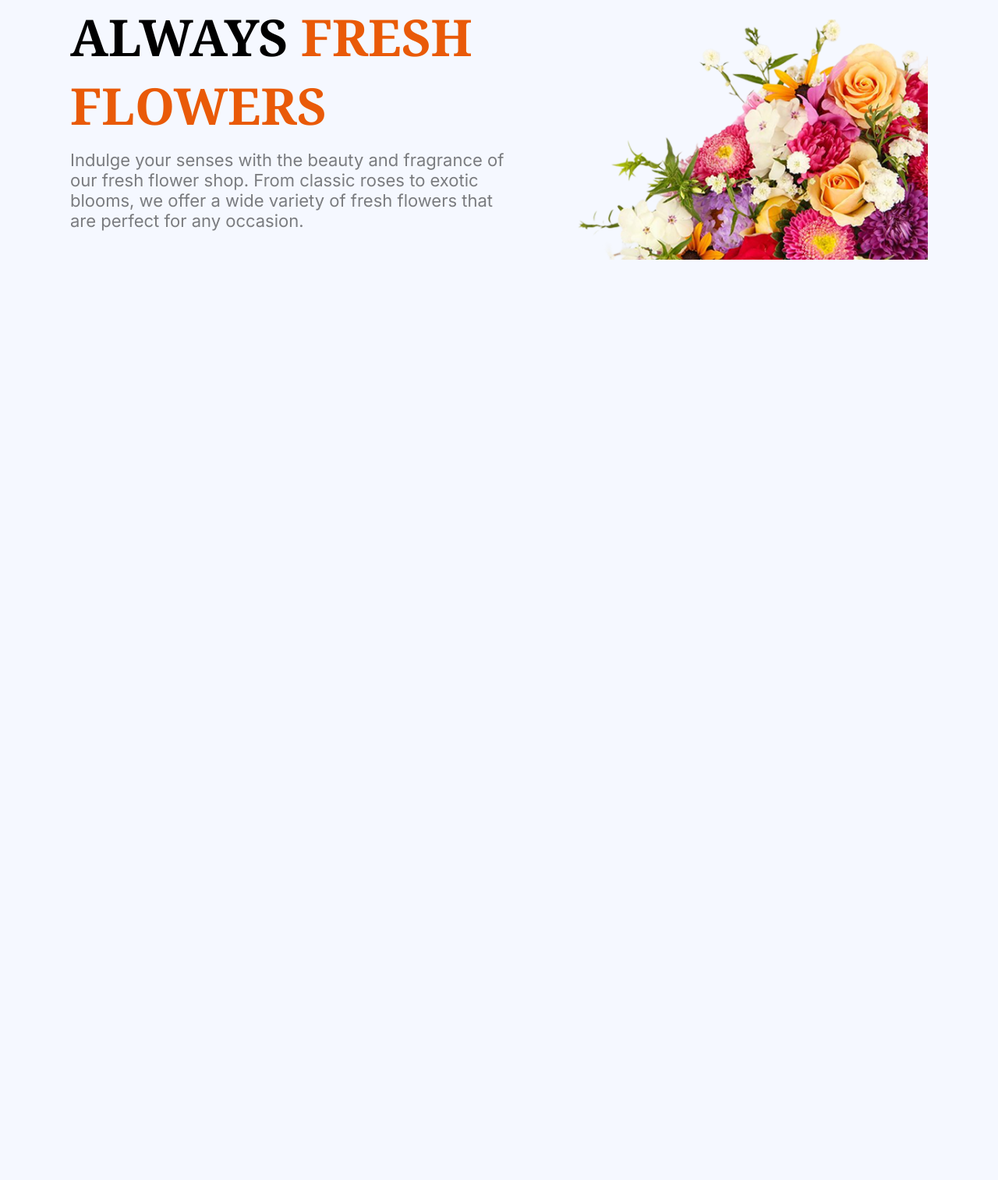
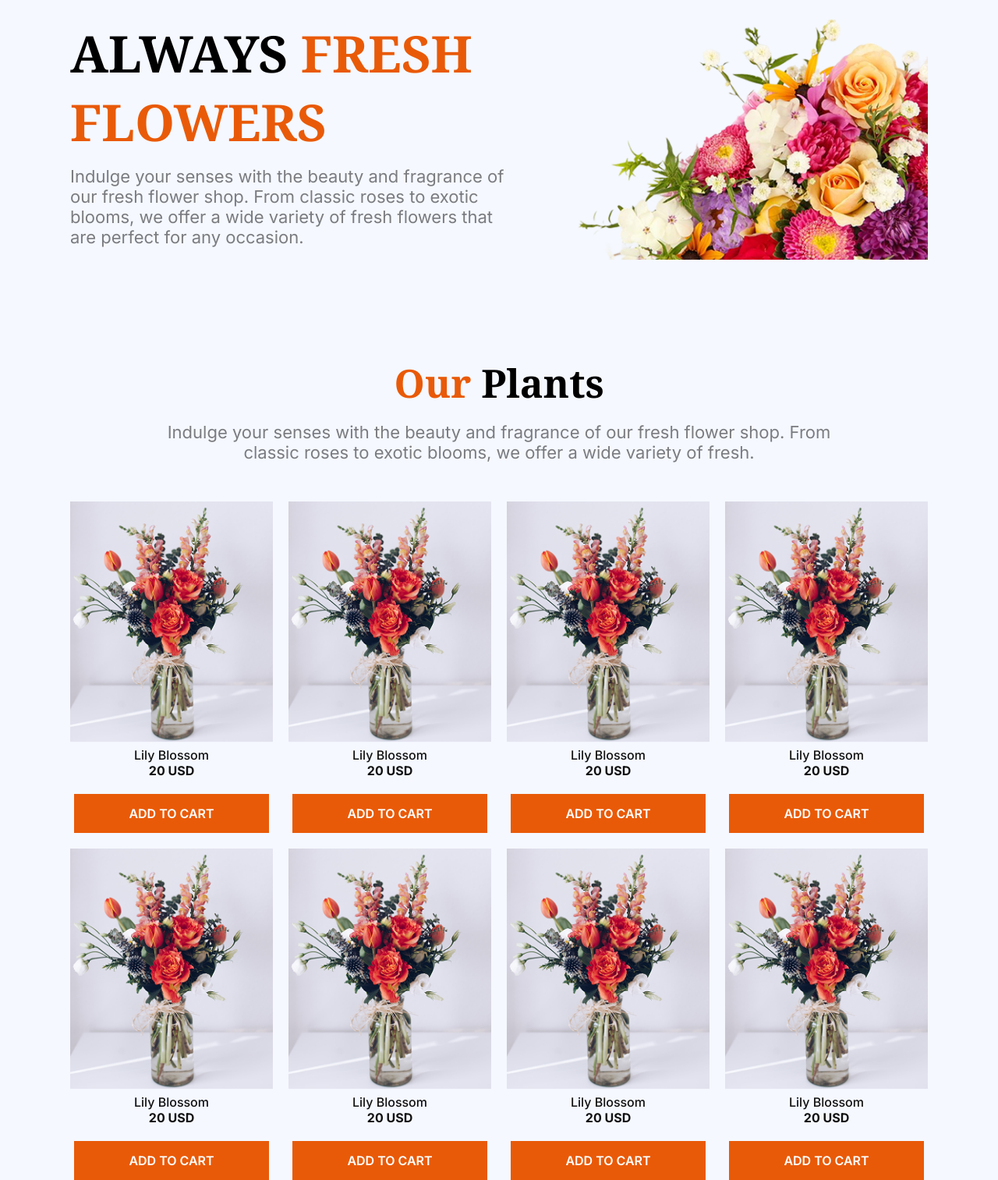
Before and after one commit to aboutamirhamza/flower-project, a plain HTML site: page index.html in a window 1280 px wide. Shown: the part 346-1859 px from the top of the page at 78% size. Before the commit the page ends 803 px from the top, so only its background shows below. Drawn offline with Linux system fonts and the light colour scheme.

Commit message:
Our Planets Section Complete With Resposive

```diff
--- a/css/style.css
+++ b/css/style.css
@@ -14,7 +14,7 @@ body {
 
 :root {
   --text-black: #000000;
-  --text-description: #rgba(0, 0, 0, 0.5);
+  --text-description: rgba(0, 0, 0, 0.5);
   --noto-serif: "Noto Serif", serif;
 }
 
@@ -25,6 +25,7 @@ ol {
 
 a {
   text-decoration: none;
+  display: inline-block;
 }
 
 img {
@@ -52,6 +53,36 @@ li {
 
 .d-flex {
   display: flex;
+}
+
+main section {
+  margin-top: 120px;
+}
+
+.section-head {
+  text-align: center;
+  max-width: 888px;
+  margin: 0 auto;
+}
+
+.section-title {
+  color: #e95a08;
+  font-size: 3.125rem;
+  font-weight: 700;
+  font-family: var(--noto-serif);
+}
+
+.section-title span {
+  color: var(--text-black);
+  font-size: 3.125rem;
+  font-weight: 700;
+  font-family: var(--noto-serif);
+}
+
+.section-description {
+  color: var(--text-description);
+  font-size: 1.375rem;
+  padding-top: 16px;
 }
 
 /* Common CSS End Here */
@@ -92,7 +123,12 @@ li {
 }
 
 .banner {
-  padding: 226px 0 120px 0;
+  padding: 226px 0 0 0;
+}
+
+.banner-main {
+  justify-content: space-between;
+  align-items: center;
 }
 
 .banner-content {
@@ -115,10 +151,50 @@ li {
 
 .banner-description {
   font-size: 1.375rem;
-  color: rgba(0, 0, 0, 0.5);
+  color: var(--text-description);
   padding-top: 13px;
 }
 /* Navbar CSS End Here */
+
+/* Our Planets CSS Start From Here */
+.card-main {
+  display: grid;
+  grid-template-columns: repeat(4, 1fr);
+  gap: 20px;
+  margin-top: 50px;
+}
+
+.card-items {
+  text-align: center;
+}
+
+.card-name {
+  font-weight: 500;
+  font-size: 1.375rem;
+  color: #111111;
+}
+
+.price {
+  font-weight: 700;
+  font-size: 1.375rem;
+  color: #111111;
+}
+
+.cart-btn {
+  padding: 20px 80px;
+  background: #e95a08;
+  color: #fff;
+  font-weight: 600;
+  font-size: 1rem;
+  transition: all linear 0.3s;
+  text-transform: uppercase;
+  margin-top: 20px;
+}
+
+.cart-btn:hover {
+  background: #111111;
+}
+/* Our Planets CSS End Here */
 
 /* Common CSS Start From Here */
 /* Common CSS End Here */
@@ -159,6 +235,28 @@ li {
     font-size: 1.5rem;
   }
   /* Navbar Responsive Ends */
+
+  /* Our Planets Responsive Start */
+  .our-planets {
+    padding: 0 20px;
+  }
+
+  .card-name {
+    font-size: 1rem;
+  }
+
+  .price {
+    font-size: 1rem;
+  }
+
+  .card-main {
+    grid-template-columns: repeat(2, 1fr);
+  }
+
+  .cart-btn {
+    padding: 15px 50px;
+  }
+  /* Our Planets Responsive Ends */
 }
 
 @media screen and (min-width: 577px) and (max-width: 768px) {
@@ -181,7 +279,6 @@ li {
   .banner-content {
     padding-top: 28px;
     text-align: center;
-    margin: 0 auto;
   }
 
   .banner-title {
@@ -191,12 +288,29 @@ li {
   .banner-title span {
     font-size: 1.5rem;
   }
+  /* Navbar Responsive Ends */
 
-  .banner-img {
-    max-width: 100%;
-    margin: 0 auto;
+  /* Our Planets Responsive Start */
+  .our-planets {
+    padding: 0 20px;
   }
-  /* Navbar Responsive Ends */
+
+  .card-name {
+    font-size: 1rem;
+  }
+
+  .price {
+    font-size: 1rem;
+  }
+
+  .card-main {
+    grid-template-columns: repeat(2, 1fr);
+  }
+
+  .cart-btn {
+    padding: 15px 50px;
+  }
+  /* Our Planets Responsive Ends */
 }
 
 @media screen and (min-width: 769px) and (max-width: 992px) {
@@ -219,7 +333,6 @@ li {
   .banner-content {
     padding-top: 28px;
     text-align: center;
-    margin: 0 auto;
   }
 
   .banner-title {
@@ -229,12 +342,29 @@ li {
   .banner-title span {
     font-size: 2.5rem;
   }
+  /* Navbar Responsive Ends */
 
-  .banner-img {
-    width: 80%;
-    margin: 0 auto;
+  /* Our Planets Responsive Start */
+  .our-planets {
+    padding: 0 20px;
   }
-  /* Navbar Responsive Ends */
+
+  .card-name {
+    font-size: 1rem;
+  }
+
+  .price {
+    font-size: 1rem;
+  }
+
+  .card-main {
+    grid-template-columns: repeat(3, 1fr);
+  }
+
+  .cart-btn {
+    padding: 15px 80px;
+  }
+  /* Our Planets Responsive Ends */
 }
 
 @media screen and (min-width: 993px) and (max-width: 1140px) {
@@ -243,6 +373,24 @@ li {
     padding: 0 20px;
   }
   /* Navbar Responsive Ends */
+
+  /* Our Planets Responsive Start */
+  .our-planets {
+    padding: 0 20px;
+  }
+
+  .card-name {
+    font-size: 1rem;
+  }
+
+  .price {
+    font-size: 1rem;
+  }
+
+  .cart-btn {
+    padding: 15px 50px;
+  }
+  /* Our Planets Responsive Ends */
 }
 
 @media screen and (min-width: 1141px) and (max-width: 1440px) {
@@ -251,6 +399,24 @@ li {
     padding: 0 20px;
   }
   /* Navbar Responsive Ends */
+
+  /* Our Planets Responsive Start */
+  .our-planets {
+    padding: 0 20px;
+  }
+
+  .card-name {
+    font-size: 1rem;
+  }
+
+  .price {
+    font-size: 1rem;
+  }
+
+  .cart-btn {
+    padding: 15px 70px;
+  }
+  /* Our Planets Responsive Ends */
 }
 
 /* Responsive CSS Style End Here */
--- a/index.html
+++ b/index.html
@@ -52,7 +52,68 @@
       </section>
     </header>
 
-    <main></main>
+    <main class="container">
+      <section class="our-planets">
+        <div class="section-head">
+          <h3 class="section-title">Our <span>Plants</span></h3>
+          <p class="section-description">
+            Indulge your senses with the beauty and fragrance of our fresh
+            flower shop. From classic roses to exotic blooms, we offer a wide
+            variety of fresh.
+          </p>
+        </div>
+        <div class="card-main d-flex">
+          <div class="card-items">
+            <img src="assets/sample-flower-image.png" alt="flower" />
+            <h3 class="card-name">Lily Blossom</h3>
+            <p class="price">20 USD</p>
+            <a href="#" class="cart-btn">ADD TO CART</a>
+          </div>
+          <div class="card-items">
+            <img src="assets/sample-flower-image.png" alt="flower" />
+            <h3 class="card-name">Lily Blossom</h3>
+            <p class="price">20 USD</p>
+            <a href="#" class="cart-btn">ADD TO CART</a>
+          </div>
+          <div class="card-items">
+            <img src="assets/sample-flower-image.png" alt="flower" />
+            <h3 class="card-name">Lily Blossom</h3>
+            <p class="price">20 USD</p>
+            <a href="#" class="cart-btn">ADD TO CART</a>
+          </div>
+          <div class="card-items">
+            <img src="assets/sample-flower-image.png" alt="flower" />
+            <h3 class="card-name">Lily Blossom</h3>
+            <p class="price">20 USD</p>
+            <a href="" class="cart-btn">ADD TO CART</a>
+          </div>
+          <div class="card-items">
+            <img src="assets/sample-flower-image.png" alt="flower" />
+            <h3 class="card-name">Lily Blossom</h3>
+            <p class="price">20 USD</p>
+            <a href="" class="cart-btn">ADD TO CART</a>
+          </div>
+          <div class="card-items">
+            <img src="assets/sample-flower-image.png" alt="flower" />
+            <h3 class="card-name">Lily Blossom</h3>
+            <p class="price">20 USD</p>
+            <a href="#" class="cart-btn">ADD TO CART</a>
+          </div>
+          <div class="card-items">
+            <img src="assets/sample-flower-image.png" alt="flower" />
+            <h3 class="card-name">Lily Blossom</h3>
+            <p class="price">20 USD</p>
+            <a href="#" class="cart-btn">ADD TO CART</a>
+          </div>
+          <div class="card-items">
+            <img src="assets/sample-flower-image.png" alt="flower" />
+            <h3 class="card-name">Lily Blossom</h3>
+            <p class="price">20 USD</p>
+            <a href="#" class="cart-btn">ADD TO CART</a>
+          </div>
+        </div>
+      </section>
+    </main>
 
     <footer></footer>
 
```
Also changed, not shown: 1 other file.
